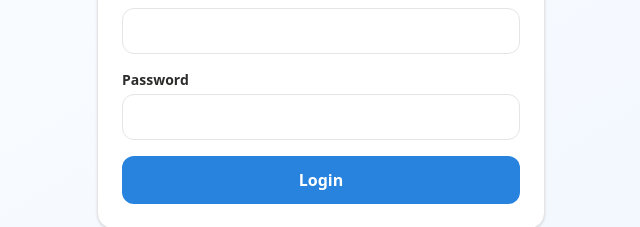
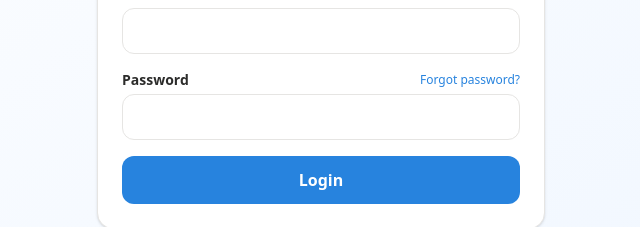
Before and after one commit to ulinkmyanmar/myanmar-claims-nextjs, a Next.js app: page /login in a window 1280 px wide. Shown: the part 418-645 px from the top of the page, without its empty margins (319-959 px from the left). Built offline with nearby package versions, Linux system fonts and the light colour scheme.

Commit message:
Update page.tsx

```diff
--- a/app/login/page.tsx
+++ b/app/login/page.tsx
@@ -2,6 +2,7 @@
 import { Lock, ShieldCheck } from 'lucide-react'
 import { useState } from 'react'
 import { useRouter } from 'next/navigation'
+import { supabase } from '@/lib/supabase'
 
 export default function LoginPage() {
   const router = useRouter()
@@ -10,14 +11,19 @@ export default function LoginPage() {
   const [error, setError] = useState<string | null>(null)
   const [submitting, setSubmitting] = useState(false)
 
-  // 新增：MFA 相关状态
+  // MFA 相关状态
   const [mfaStep, setMfaStep] = useState(false)
   const [code, setCode] = useState('')
   const [factorId, setFactorId] = useState<string | null>(null)
 
+  // 新增：Reset Password 相关状态
+  const [resetMessage, setResetMessage] = useState<string | null>(null)
+  const [resetting, setResetting] = useState(false)
+
   async function submit(e: React.FormEvent) {
     e.preventDefault()
     setError(null)
+    setResetMessage(null)
     setSubmitting(true)
     try {
       const res = await fetch('/api/auth/login', {
@@ -32,7 +38,6 @@ export default function LoginPage() {
       }
 
       if (data.mfaRequired) {
-        // 需要拿到已绑定因子的 id 才能发起验证
         const factorsRes = await fetch('/api/auth/mfa/factors')
         const factorsData = await factorsRes.json()
         const verifiedFactor = factorsData.factors?.find((f: any) => f.status === 'verified')
@@ -51,6 +56,34 @@ export default function LoginPage() {
       setError('Could not reach the server. Please try again.')
     } finally {
       setSubmitting(false)
+    }
+  }
+
+  // 新增：处理忘密码重置邮件的逻辑
+  async function handleForgotPassword() {
+    if (!email) {
+      setError('Please enter your email first.')
+      return
+    }
+
+    setError(null)
+    setResetMessage(null)
+    setResetting(true)
+
+    try {
+      const { error: resetErr } = await supabase.auth.resetPasswordForEmail(email, {
+        redirectTo: `${window.location.origin}/reset-password`,
+      })
+
+      if (resetErr) {
+        setError(resetErr.message)
+      } else {
+        setResetMessage('Password reset link sent! Please check your email inbox.')
+      }
+    } catch {
+      setError('Failed to send password reset email. Please try again.')
+    } finally {
+      setResetting(false)
     }
   }
 
@@ -103,8 +136,19 @@ export default function LoginPage() {
                   required
                 />
               </label>
+
               <label className="label">
-                Password
+                <div className="flex justify-between items-center">
+                  <span>Password</span>
+                  <button
+                    type="button"
+                    onClick={handleForgotPassword}
+                    disabled={resetting}
+                    className="text-xs text-brand font-normal hover:underline disabled:opacity-50"
+                  >
+                    {resetting ? 'Sending...' : 'Forgot password?'}
+                  </button>
+                </div>
                 <input
                   className="input mt-1"
                   type="password"
@@ -114,7 +158,10 @@ export default function LoginPage() {
                   required
                 />
               </label>
+
               {error && <p className="error">{error}</p>}
+              {resetMessage && <p className="text-xs text-green-600">{resetMessage}</p>}
+
               <button className="btn justify-center" disabled={submitting}>
                 {submitting ? 'Signing in…' : 'Login'}
               </button>
```
